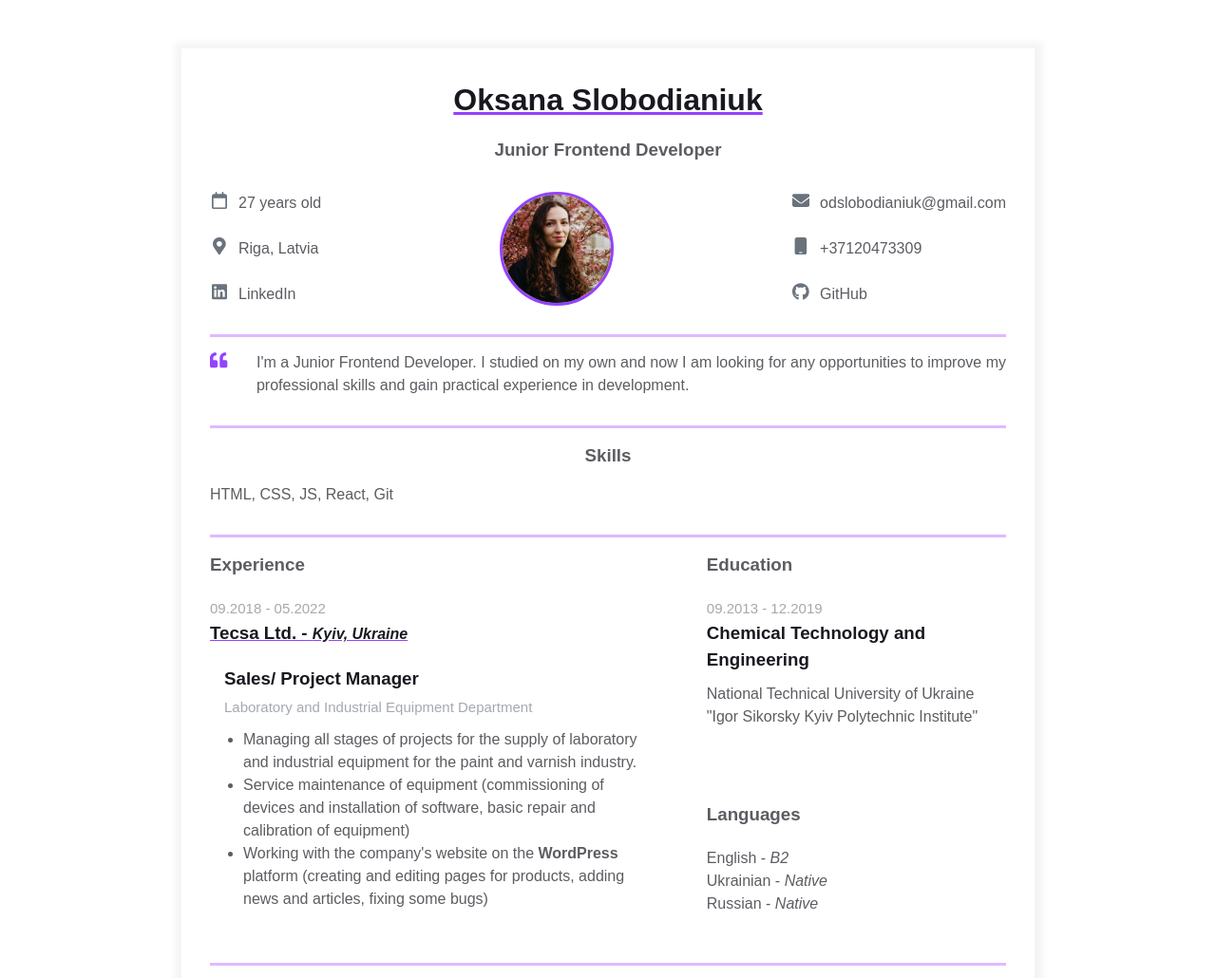
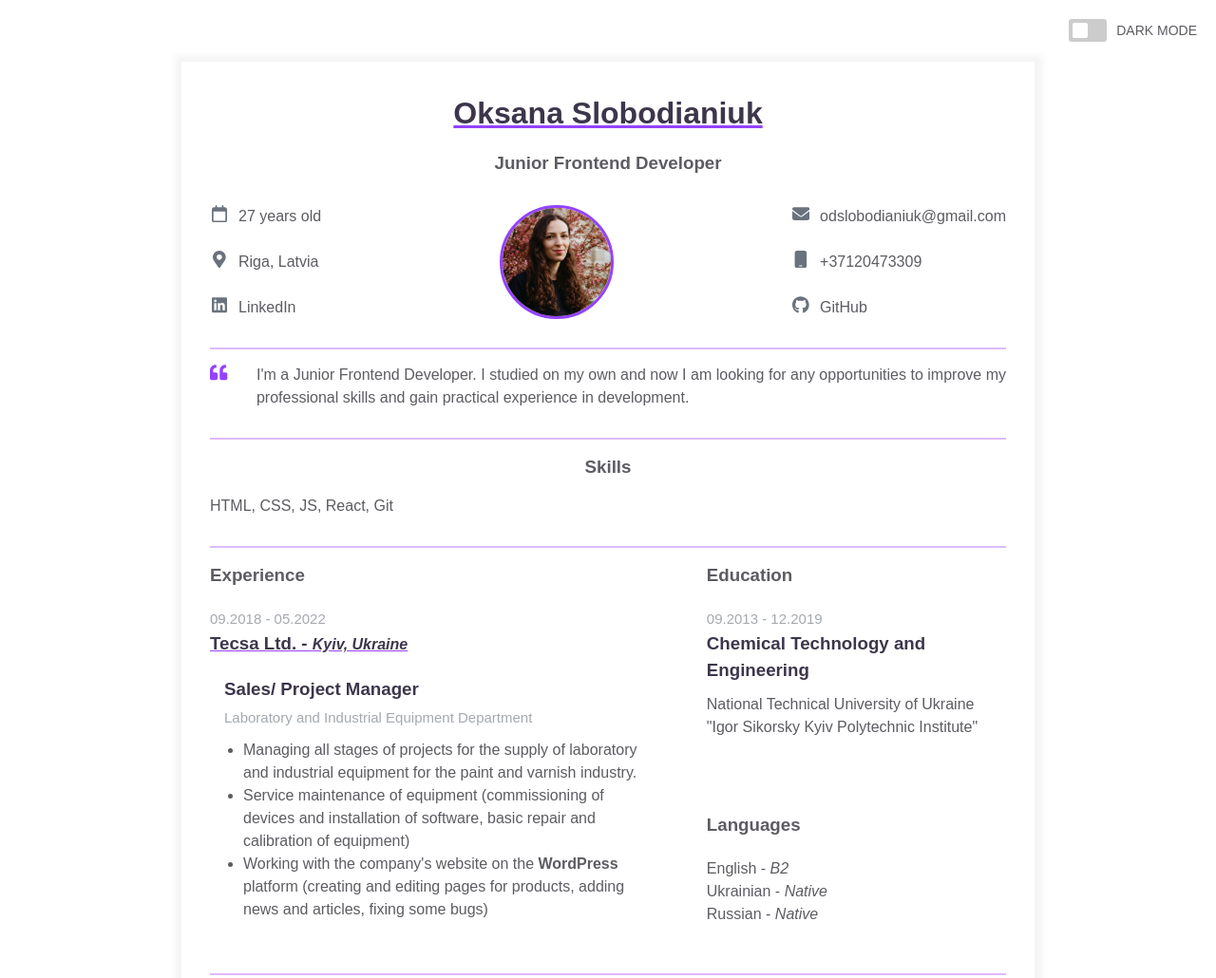
Before and after one commit to MareAura/homepage, a plain HTML site: page index.html in a window 1280 px wide. Shown: the whole page at 95% size. Drawn offline with Linux system fonts and the light colour scheme.

Commit message:
Added logic and CSS for dark mode

```diff
--- a/index.html
+++ b/index.html
@@ -8,6 +8,15 @@
   <title>Résumé</title>
 </head>
 <body>
+  <nav>
+    <div class="theme-switch-wrapper">
+      <label class="theme-switch" for="checkbox">
+        <input type="checkbox" id="checkbox" />
+        <div class="slider round"></div>
+      </label>
+      <p class="switch-name"> DARK MODE</p>
+    </div>
+  </nav>
   <main>
     <div class="resume">
       <div class="container">
--- a/script.js
+++ b/script.js
@@ -1 +1,15 @@
-console.log("HIiI")
+const toggleSwitch = document.querySelector('.theme-switch input[type="checkbox"]');
+
+function switchTheme(e) {
+    if (e.target.checked) {
+        document.documentElement.setAttribute('data-theme', 'dark');
+      localStorage.setItem('theme', 'dark');
+    }
+    else {
+        document.documentElement.setAttribute('data-theme', 'light');
+
+      localStorage.setItem('theme', 'light');
+    }
+}
+
+toggleSwitch.addEventListener('change', switchTheme, false);
--- a/styles.css
+++ b/styles.css
@@ -2,18 +2,103 @@
     margin: 0;
     padding: 0;
     box-sizing: border-box;
+    transition: .5s;
+}
+
+nav {
+    display: flex;
+    justify-content: flex-end;
+    padding: 20px 20px 0 0;
+}
+
+:root {
+    --bg-color: #ffffff;
+    --resume-bg-color: #ffffff;
+    --primary-text-color: #3d364b;
+    --secondary-text-color: #5c5c62;
+    --durability-text-color: #6a737d9c;
+    --icon-color: #6a737d;
+    --border-color: #8400ff45;
+    --text-decoration-color: #9442ff;
+    --box-shadow-color: 1px 1px 7px 7px #f5f5f5;
+    --resume-border-color: #f5f5f5;
+}
+
+[data-theme="dark"] {
+    --bg-color: #1a1a1a;
+    --resume-bg-color: #000000;
+    --primary-text-color: #d1c7af;
+    --secondary-text-color: #9c958c;
+    --durability-text-color: rgba(177, 145, 83, 0.612);
+    --icon-color: #d3a117;
+    --border-color: #8b8658fd;
+    --text-decoration-color: #d3a117;
+    --box-shadow-color: 7px 7px 7px 0px #070707;
+    --resume-border-color: #00000045;
+}
+
+/*slider switch css */
+.theme-switch-wrapper {
+    display: flex;
+    align-items: center;
+
+    .switch-name {
+      font-family: Arial, Helvetica, sans-serif;
+      color: var(--secondary-text-color);
+      margin-left: 10px;
+      font-size: 14px;
+    }
+}
+.theme-switch {
+    display: inline-block;
+    height: 24px;
+    position: relative;
+    width: 40px;
+}
+
+.theme-switch input {
+    display:none;
+}
+
+.slider {
+    background-color: #ccc;
+    border-radius: 3px;
+    bottom: 0;
+    cursor: pointer;
+    left: 0;
+    position: absolute;
+    right: 0;
+    top: 0;
+    transition: .4s;
+}
+
+.slider:before {
+    background-color: #fff;
+    border-radius: 2px;
+    bottom: 4px;
+    content: "";
+    height: 16px;
+    left: 4px;
+    position: absolute;
+    transition: .4s;
+    width: 16px;
+}
+
+input:checked + .slider {
+    background-color: #aca656;
 }
 
 body {
     font-family: Arial, Helvetica, sans-serif;
     line-height: 1.5;
+    background-color: var(--bg-color);
 
-    --primary-text-color: #181820;
+    /* --primary-text-color: #181820;
     --secondary-text-color: #5c5c62;
     --durability-text-color: #6a737d9c;
     --icon-color: #6a737d;
     --border-color: #8400ff45;
-    --text-decoration-color: #9442ff;
+    --text-decoration-color: #9442ff; */
 }
 
 .container {
@@ -35,15 +120,16 @@ body {
 }
 
 .resume {
-    margin: 50px auto;
-    border: 1px solid #f5f5f5;
-    box-shadow: 1px 1px 7px 7px #f5f5f5;
+    background-color: var(--resume-bg-color);
+    margin: 20px auto 50px auto;
+    border: 1px solid var(--resume-border-color);
+    box-shadow: var(--box-shadow-color);
     padding: 30px 0;
     max-width: 900px;
 }
 
 .resume__block {
-    border-bottom: 3px solid var(--border-color);
+    border-bottom: 2px solid var(--border-color);
     padding-bottom: 30px;
     margin-bottom: 15px;
 }
```
